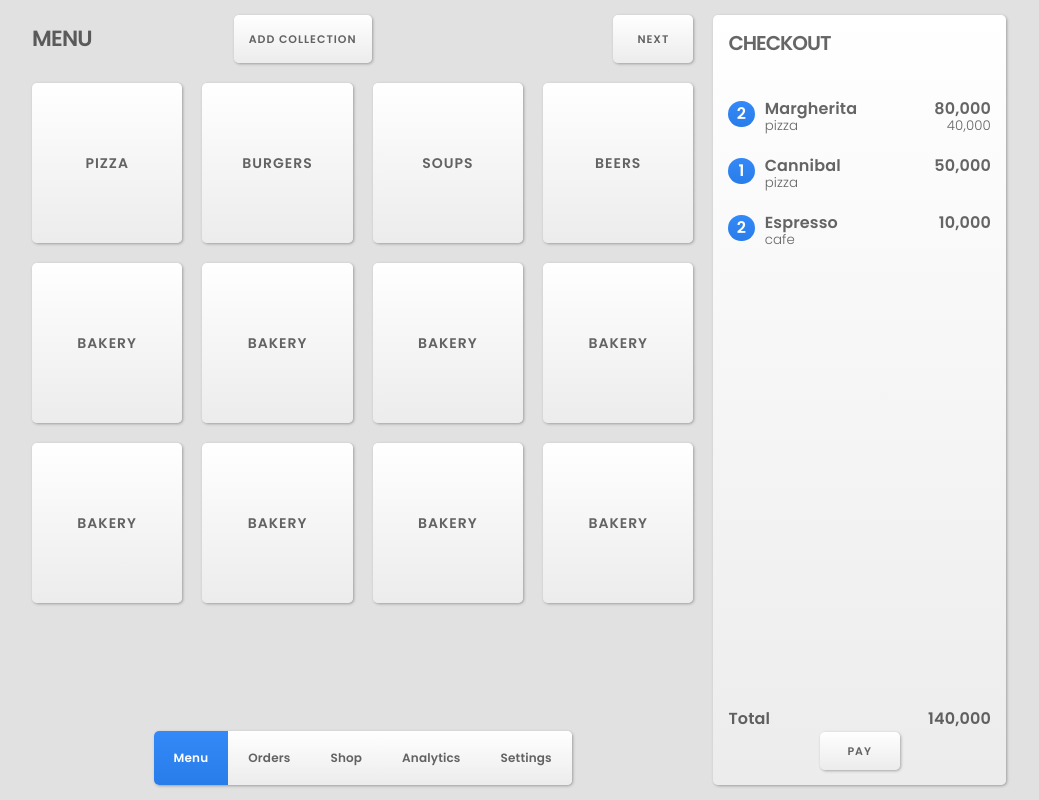
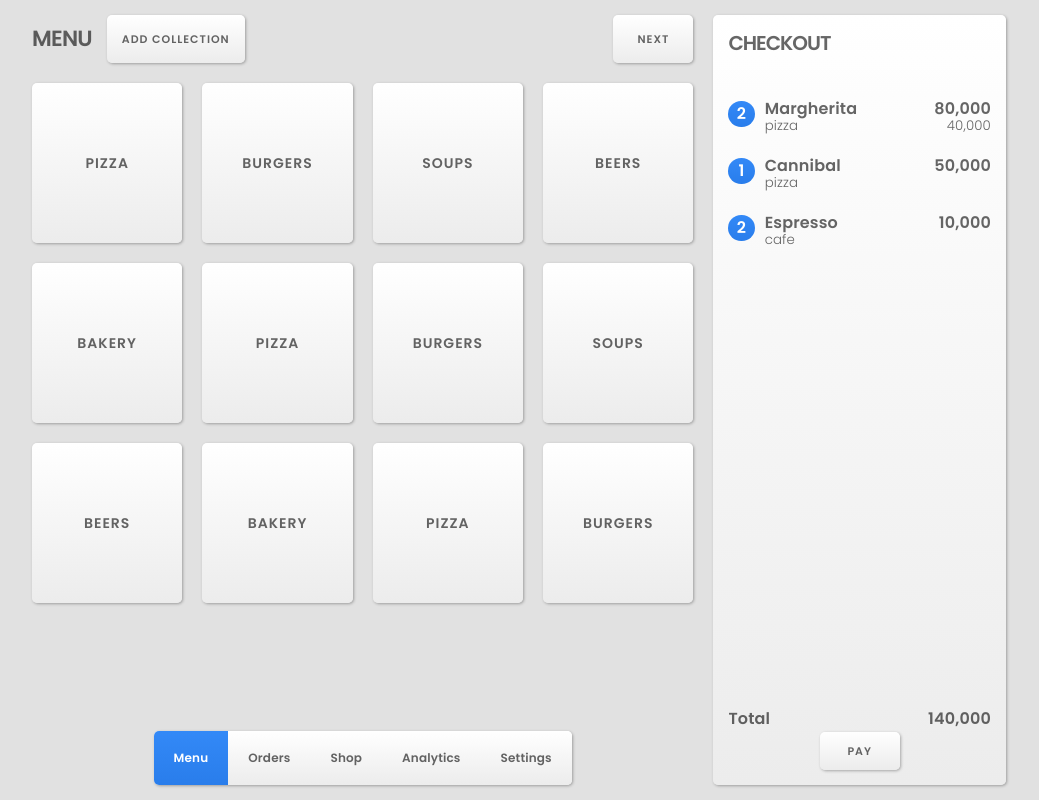
Before and after one commit to aiibe/salepoint, a React (Vite) app: page / in a window 1280 px wide. Shown: the whole page, without its empty margins (131-1170 px from the left). Built offline with nearby package versions, Linux system fonts and the light colour scheme.

Commit message:
better navigation

```diff
--- a/src/screens/MenuPage.jsx
+++ b/src/screens/MenuPage.jsx
@@ -10,28 +10,36 @@ const _collections = [
 	{ name: 'Soups', path: '/soup' },
 	{ name: 'Beers', path: '/beers' },
 	{ name: 'Bakery', path: '/bakery' },
-	{ name: 'Bakery', path: '/bakery' },
-	{ name: 'Bakery', path: '/bakery' },
-	{ name: 'Bakery', path: '/bakery' },
-	{ name: 'Bakery', path: '/bakery' },
-	{ name: 'Bakery', path: '/bakery' },
-	{ name: 'Bakery', path: '/bakery' },
-	{ name: 'Bakery', path: '/bakery' },
-	{ name: 'Coffee', path: '/bakery' },
-	{ name: 'Donuts', path: '/bakery' },
+	{ name: 'Pizza', path: '/pizza' },
 	{ name: 'Burgers', path: '/burgers' },
 	{ name: 'Soups', path: '/soup' },
 	{ name: 'Beers', path: '/beers' },
 	{ name: 'Bakery', path: '/bakery' },
+	{ name: 'Pizza', path: '/pizza' },
+	{ name: 'Burgers', path: '/burgers' },
+	{ name: 'Soups', path: '/soup' },
+	{ name: 'Beers', path: '/beers' },
 	{ name: 'Bakery', path: '/bakery' },
+	{ name: 'Pizza', path: '/pizza' },
+	{ name: 'Burgers', path: '/burgers' },
+	{ name: 'Soups', path: '/soup' },
+	{ name: 'Beers', path: '/beers' },
 	{ name: 'Bakery', path: '/bakery' },
+	{ name: 'Pizza', path: '/pizza' },
+	{ name: 'Burgers', path: '/burgers' },
+	{ name: 'Soups', path: '/soup' },
+	{ name: 'Beers', path: '/beers' },
 	{ name: 'Bakery', path: '/bakery' },
+	{ name: 'Pizza', path: '/pizza' },
+	{ name: 'Burgers', path: '/burgers' },
+	{ name: 'Soups', path: '/soup' },
+	{ name: 'Beers', path: '/beers' },
 	{ name: 'Bakery', path: '/bakery' },
+	{ name: 'Pizza', path: '/pizza' },
+	{ name: 'Burgers', path: '/burgers' },
+	{ name: 'Soups', path: '/soup' },
+	{ name: 'Beers', path: '/beers' },
 	{ name: 'Bakery', path: '/bakery' },
-	{ name: 'Bakery', path: '/bakery' },
-	{ name: 'Bakery', path: '/bakery' },
-	{ name: 'Coffee', path: '/bakery' },
-	{ name: 'Donuts', path: '/bakery' },
 ]
 
 function paginate(items) {
@@ -99,15 +107,17 @@ export default () => {
 	return (
 		<Panel>
 			<div className='nav'>
-				<div className='item current'>
+				<div className='item'>
 					<h4>Menu</h4>
 				</div>
-				<div className='item'>
+				<div className='item tools'>
 					<Button onClick={() => setModal(true)}>Add collection</Button>
+					{renderNavigation()}
 				</div>
-				{renderNavigation()}
 			</div>
-			<div className='grid'>{renderCollections()}</div>
+			<div className='inner'>
+				<div className='grid'>{renderCollections()}</div>
+			</div>
 			{modal && (
 				<Modal close={() => setModal(false)}>
 					<div className='form'>
--- a/src/scss/global.scss
+++ b/src/scss/global.scss
@@ -30,10 +30,6 @@ input[type='text'] {
 	background-color: white;
 	font-family: $fonts;
 	border: 0;
-}
-
-button:disabled {
-	// opacity: 0.3;
 }
 
 button,
@@ -87,6 +83,12 @@ svg {
 		height: inherit;
 	}
 
+	.tools {
+		display: flex;
+		justify-content: space-between;
+		flex-grow: 1;
+	}
+
 	.nextback {
 		display: flex;
 		justify-content: flex-end;
@@ -99,6 +101,7 @@ svg {
 
 	h4 {
 		margin-bottom: 0;
+		margin-right: 1.5rem;
 		font-weight: 600;
 		text-transform: uppercase;
 	}
@@ -140,15 +143,17 @@ svg {
 			box-shadow: $shadow;
 			justify-content: center;
 		}
-
-		.add {
-			background: #d5d5d5;
-		}
 	}
 }
 
 .panel {
+	display: flex;
+	flex-direction: column;
 	flex-grow: 1;
+
+	.inner {
+		flex-grow: 1;
+	}
 }
 
 .checkout {
```
